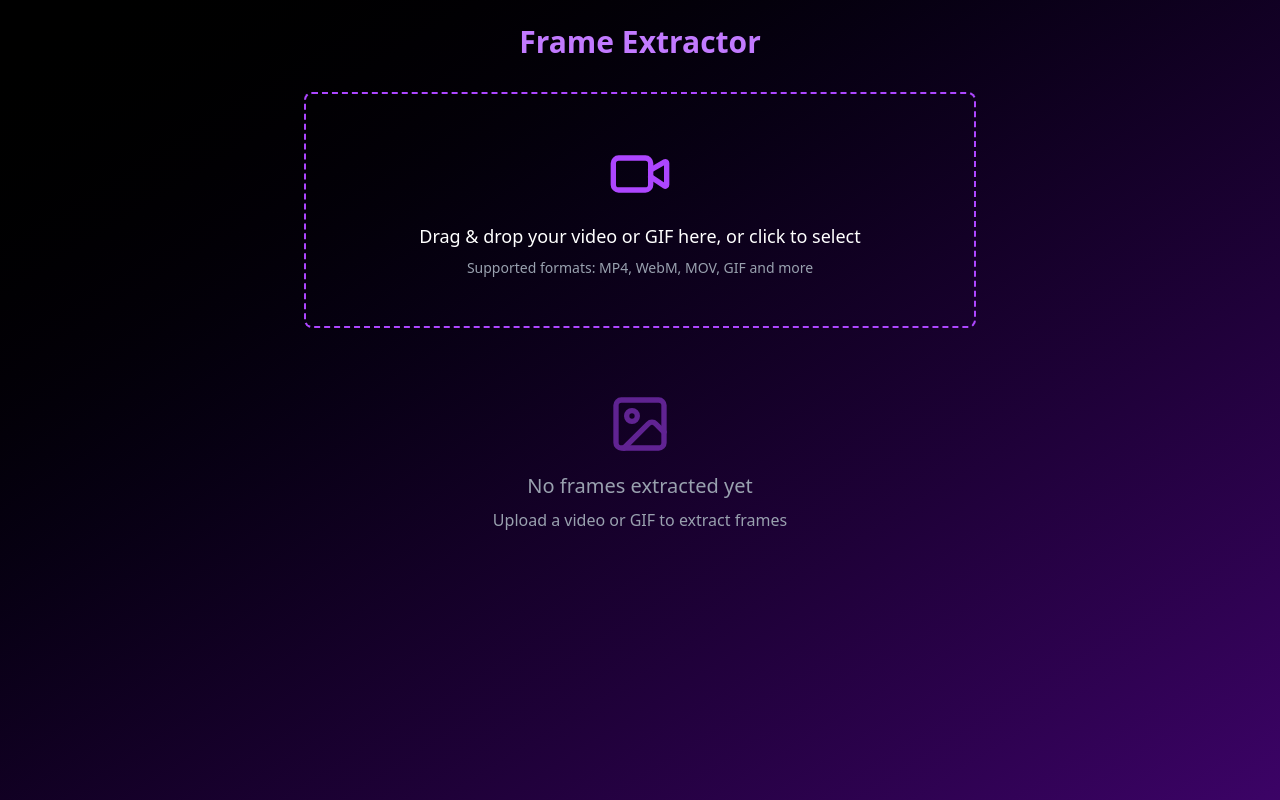
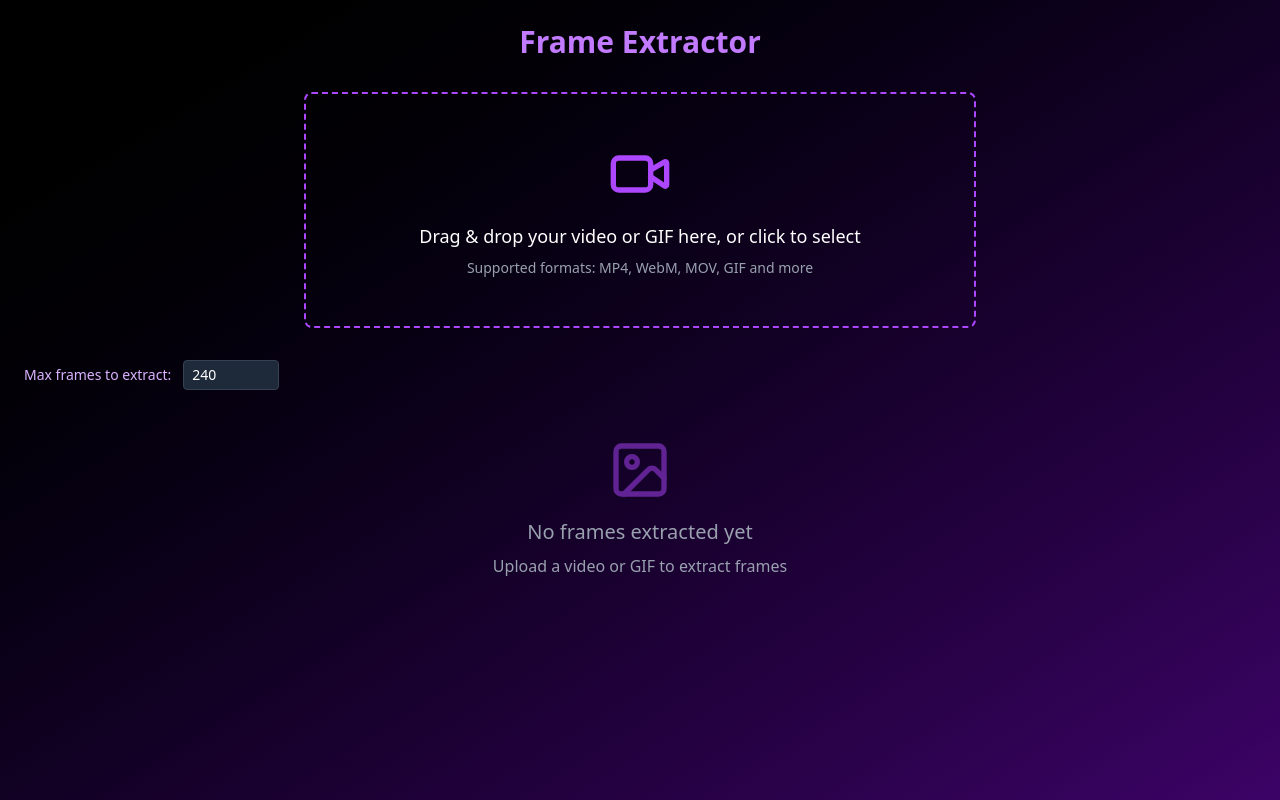
Before and after one commit to ruvy03/frame-extractor, a React (Vite) app: page / in a window 1280 px wide. Built offline with nearby package versions, Linux system fonts and the light colour scheme.

Commit message:
dynamic number of frames

```diff
--- a/src/App.jsx
+++ b/src/App.jsx
@@ -23,6 +23,7 @@ export default function FrameExtractor() {
   const [selectedFrame, setSelectedFrame] = useState(null);
   const [showVideoPlayer, setShowVideoPlayer] = useState(true);
   const [selectedFrames, setSelectedFrames] = useState(new Set());
+  const [maxFrames, setMaxFrames] = useState(240);
   const canvasRef = useRef(null);
   const videoRef = useRef(null);
 
@@ -63,7 +64,7 @@ export default function FrameExtractor() {
         const ctx = canvas.getContext("2d");
 
         // Set frame extraction interval based on video length
-        const frameInterval = Math.max(0.1, duration / 240); // Max 240 frames
+        const frameInterval = Math.max(0.1, duration / maxFrames);
         let currentTime = 0;
         const tempFrames = [];
 
@@ -268,6 +269,26 @@ export default function FrameExtractor() {
         </div>
       )}
 
+      {/* Max frames */}
+
+      <div>
+        <div className="flex items-center gap-3 mb-4">
+          <label htmlFor="maxFrames" className="text-sm text-purple-300">
+            Max frames to extract:
+          </label>
+          <input
+            id="maxFrames"
+            type="number"
+            min={1}
+            max={1000}
+            value={maxFrames}
+            onChange={(e) => setMaxFrames(Number(e.target.value))}
+            className="bg-gray-800 border border-gray-700 rounded px-2 py-1 text-sm w-24"
+            disabled={isExtracting}
+          />
+        </div>
+      </div>
+
       {/* Progress bar */}
       {isExtracting && (
         <div className="mb-8">
```
